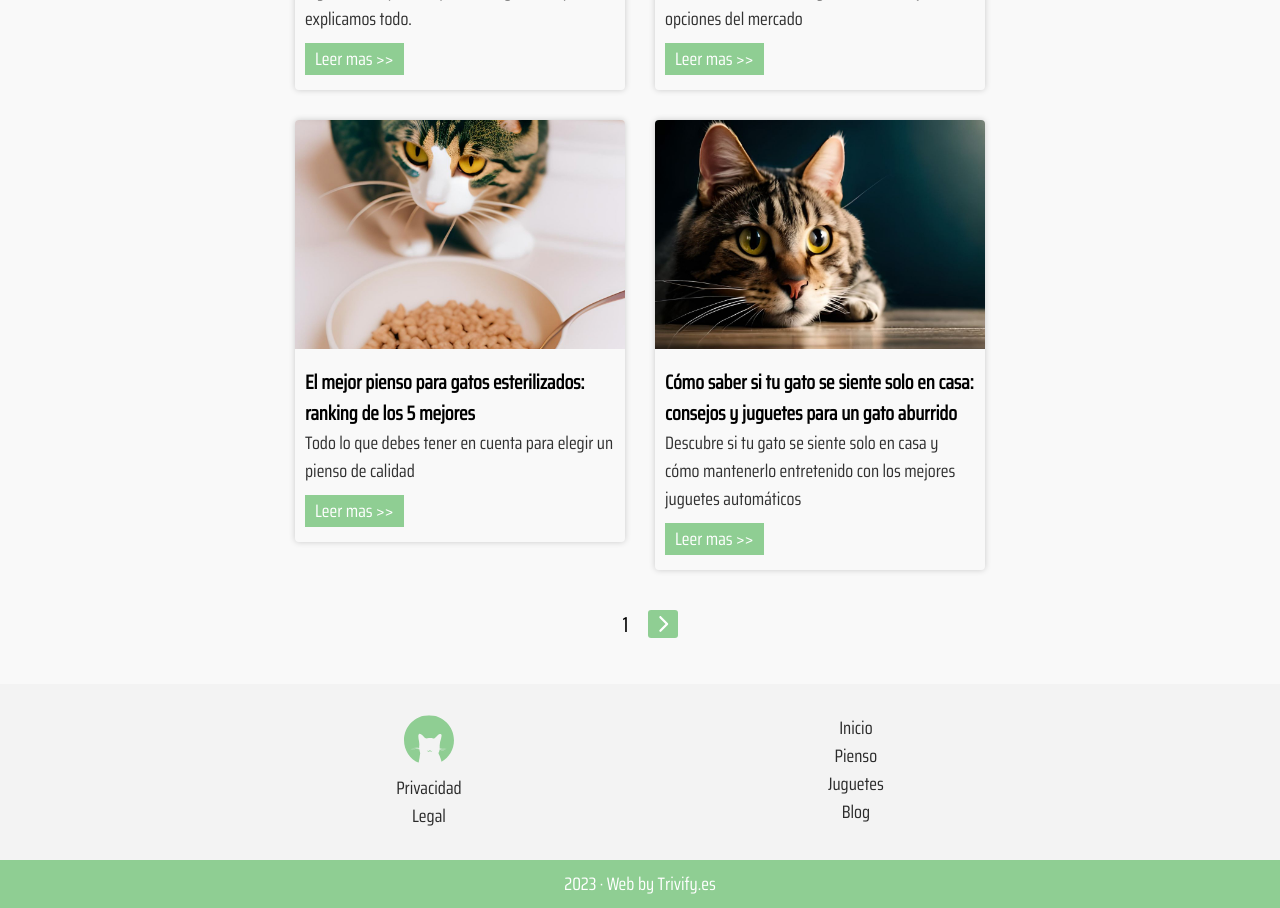
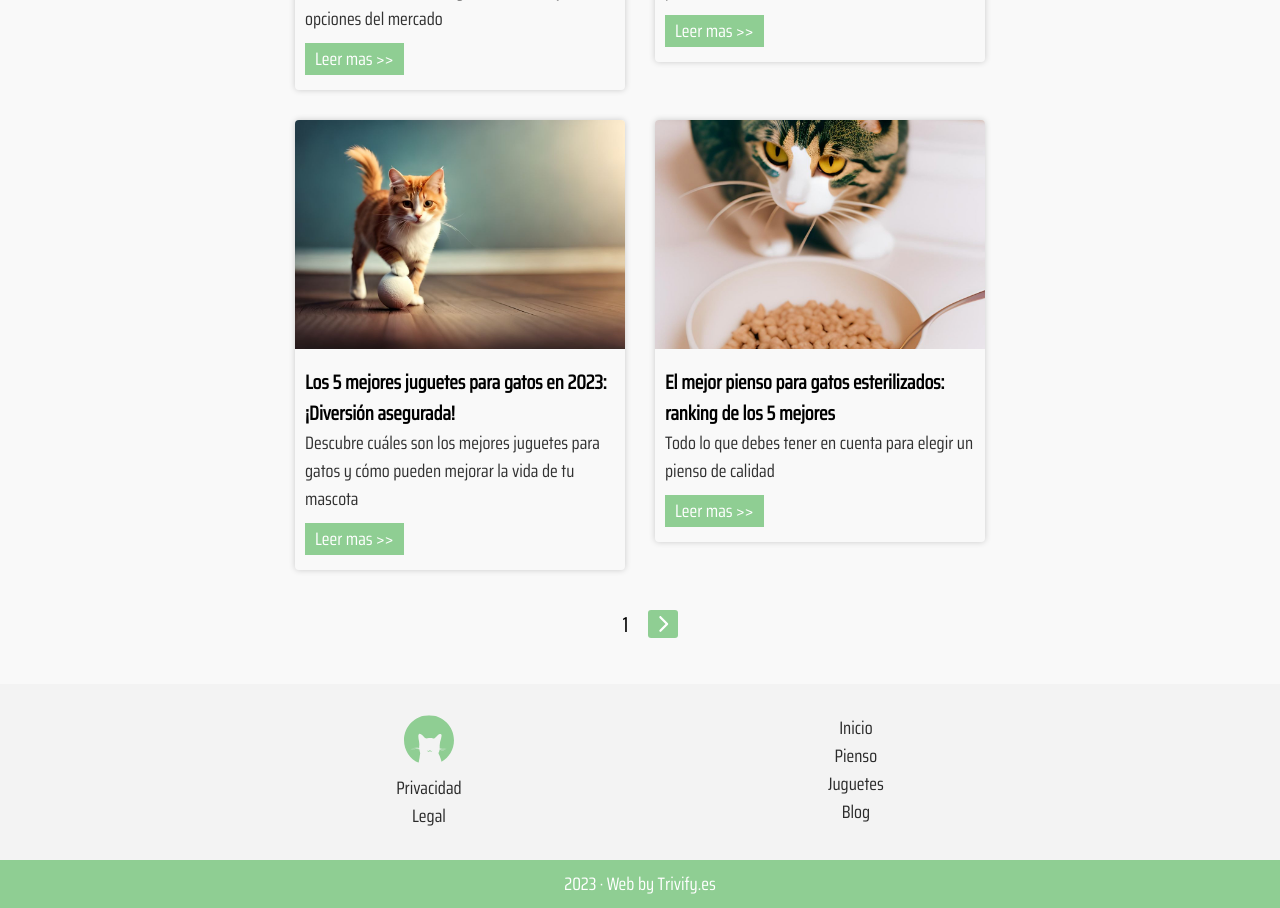
Before and after one commit to domindez/gatomarket, a Next.js app: page /blog in a window 1280 px wide. Shown: the part 1000-1908 px from the top of the page. Built offline with nearby package versions, Linux system fonts and the light colour scheme; a web font is replaced by a local one.

Commit message:
sorted Posts

```diff
--- a/components/BlogCategory.tsx
+++ b/components/BlogCategory.tsx
@@ -20,9 +20,16 @@ const BlogCategory = ({ category, cardsPerPage, page = 1 } : Categories) => {
     return categories.includes(category)
   })
 
+  const sortedFilteredPosts = filteredPosts.sort((a, b) => {
+    const dateA = new Date(a.date)
+    const dateB = new Date(b.date)
+    // Para ordenar de forma ascendente (del más antiguo al más reciente)
+    return dateB.getTime() - dateA.getTime()
+  })
+
   const start = (page - 1) * cardsPerPage
   const end = start + cardsPerPage
-  const paginatedPosts = filteredPosts.slice(start, end)
+  const paginatedPosts = sortedFilteredPosts.slice(start, end)
 
   return (
     <>
```
